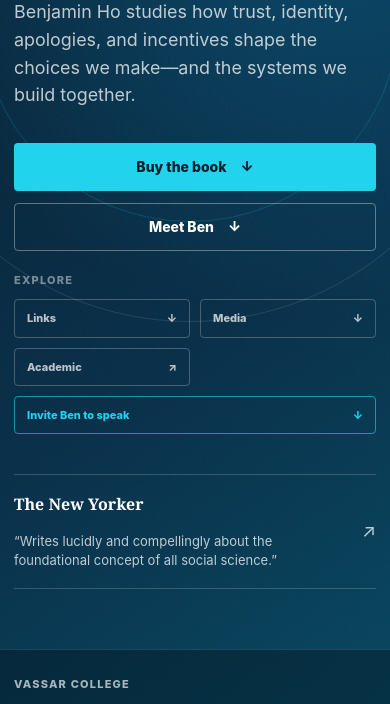
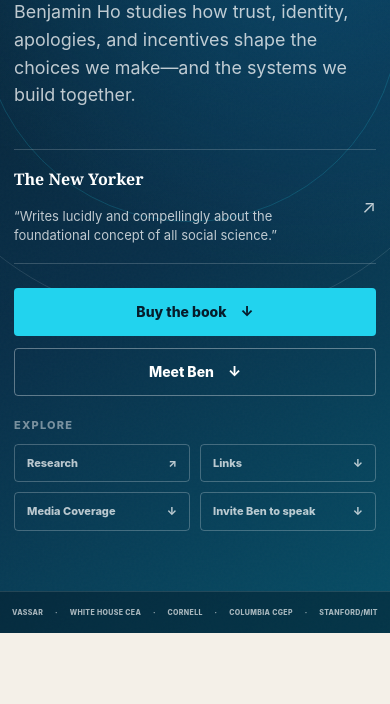
Before and after one commit to ho-ben/benho.org, a plain HTML site: page index.html in a window 390 px wide. Shown: the part 378-1082 px from the top of the page. Drawn offline with Linux system fonts and the light colour scheme.

Commit message:
Refine mobile hero navigation

```diff
--- a/assets/site.css
+++ b/assets/site.css
@@ -417,11 +417,6 @@
   border-color: var(--cyan);
 }
 
-.hero-shortcuts .hero-shortcut-primary {
-  color: var(--cyan);
-  border-color: rgba(34, 211, 238, 0.6);
-}
-
 .review-callout {
   max-width: 620px;
   display: grid;
@@ -438,6 +433,10 @@
   text-decoration: none;
 }
 
+.review-callout + .hero-actions {
+  margin-top: 24px;
+}
+
 .review-kicker {
   color: var(--white);
   font-family: var(--serif);
@@ -527,12 +526,21 @@
   min-height: 70px;
   display: flex;
   align-items: center;
-  justify-content: space-between;
-  gap: 20px;
+  justify-content: center;
   font-size: 11px;
   font-weight: 800;
   letter-spacing: 0.11em;
   text-transform: uppercase;
+}
+
+.credentials-inner p {
+  width: 100%;
+  display: flex;
+  align-items: center;
+  justify-content: space-between;
+  gap: 12px;
+  margin: 0;
+  white-space: nowrap;
 }
 
 .section {
@@ -1370,13 +1378,7 @@
 
   .credentials-inner {
     min-height: auto;
-    display: grid;
-    grid-template-columns: repeat(2, 1fr);
     padding-block: 25px;
-  }
-
-  .credentials-inner span:last-child {
-    grid-column: 1 / -1;
   }
 
   .section {
@@ -1518,11 +1520,6 @@
     border-radius: 4px;
   }
 
-  .hero-shortcuts .hero-shortcut-primary {
-    grid-column: 1 / -1;
-    border-color: rgba(34, 211, 238, 0.6);
-  }
-
   .book-stage {
     width: min(225px, 56vw);
   }
@@ -1555,12 +1552,23 @@
   }
 
   .credentials-inner {
-    grid-template-columns: 1fr;
-    gap: 14px;
-  }
-
-  .credentials-inner span:last-child {
-    grid-column: auto;
+    width: 100%;
+    padding: 15px 12px;
+    overflow-x: auto;
+    scrollbar-width: none;
+  }
+
+  .credentials-inner::-webkit-scrollbar {
+    display: none;
+  }
+
+  .credentials-inner p {
+    width: 100%;
+    min-width: 0;
+    justify-content: space-between;
+    gap: 4px;
+    font-size: 7px;
+    letter-spacing: 0.05em;
   }
 
   .section-heading {
--- a/index.html
+++ b/index.html
@@ -80,22 +80,22 @@
             </a>
           </div>
           <p class="hero-deck">Benjamin Ho studies how trust, identity, apologies, and incentives shape the choices we make—and the systems we build together.</p>
+          <a class="review-callout" href="https://www.newyorker.com/magazine/2021/07/26/are-americans-more-trusting-than-they-seem">
+            <span class="review-kicker">The New Yorker</span>
+            <span>“Writes lucidly and compellingly about the foundational concept of all social science.”</span>
+            <span class="review-arrow" aria-hidden="true">↗</span>
+          </a>
           <div class="hero-actions">
             <a class="button button-primary" href="#book">Buy the book <span aria-hidden="true">↓</span></a>
             <a class="button button-quiet" href="#about">Meet Ben <span aria-hidden="true">↓</span></a>
           </div>
           <nav class="hero-shortcuts" aria-label="Explore Benjamin Ho's work">
             <span>Explore</span>
+            <a href="https://ho-ben.github.io/">Research <span aria-hidden="true">↗</span></a>
             <a href="#links">Links <span aria-hidden="true">↓</span></a>
-            <a href="#media">Media <span aria-hidden="true">↓</span></a>
-            <a href="https://ho-ben.github.io/">Academic <span aria-hidden="true">↗</span></a>
-            <a class="hero-shortcut-primary" href="#speaking">Invite Ben to speak <span aria-hidden="true">↓</span></a>
+            <a href="#media">Media Coverage <span aria-hidden="true">↓</span></a>
+            <a href="#speaking">Invite Ben to speak <span aria-hidden="true">↓</span></a>
           </nav>
-          <a class="review-callout" href="https://www.newyorker.com/magazine/2021/07/26/are-americans-more-trusting-than-they-seem">
-            <span class="review-kicker">The New Yorker</span>
-            <span>“Writes lucidly and compellingly about the foundational concept of all social science.”</span>
-            <span class="review-arrow" aria-hidden="true">↗</span>
-          </a>
         </div>
 
         <div class="hero-visual reveal" data-delay="1">
@@ -110,11 +110,13 @@
       </div>
       <div class="hero-credentials" aria-label="Career highlights">
         <div class="shell credentials-inner">
-          <span>Vassar College</span>
-          <span>White House CEA</span>
-          <span>Cornell</span>
-          <span>Columbia CGEP</span>
-          <span>Stanford · MIT</span>
+          <p>
+            <span>Vassar</span><span aria-hidden="true">·</span>
+            <span>White House CEA</span><span aria-hidden="true">·</span>
+            <span>Cornell</span><span aria-hidden="true">·</span>
+            <span>Columbia CGEP</span><span aria-hidden="true">·</span>
+            <span>Stanford/MIT</span>
+          </p>
         </div>
       </div>
     </section>
```
